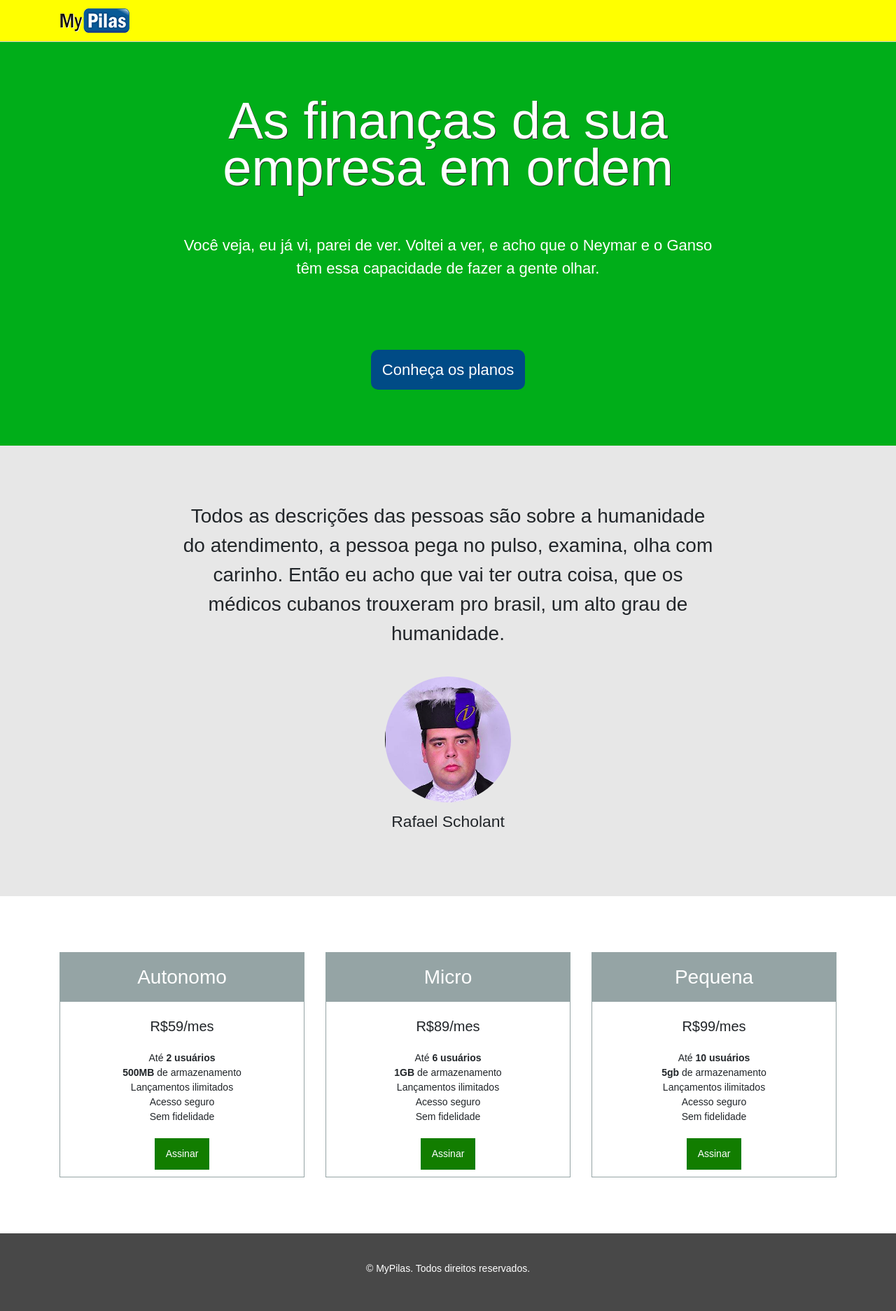
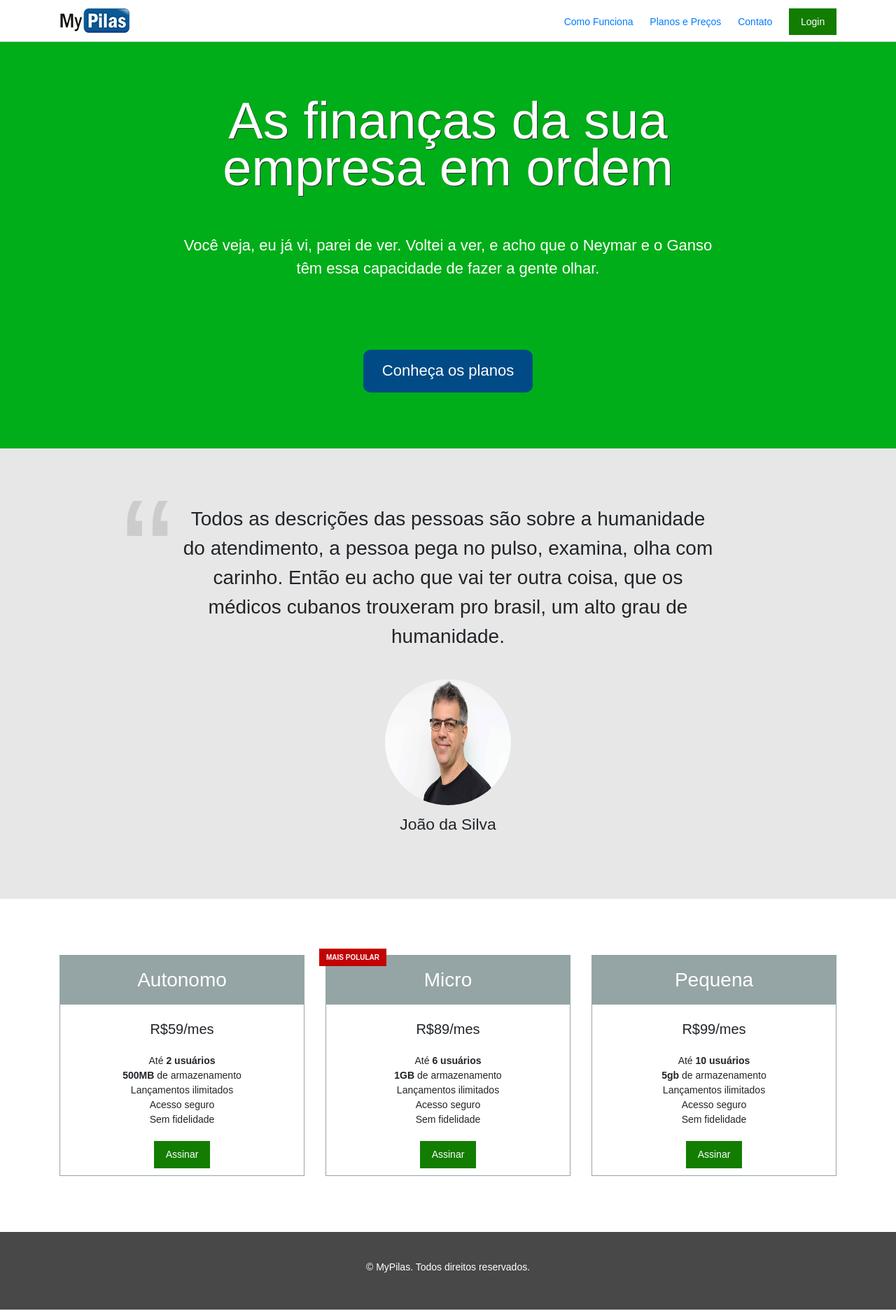
Before and after one commit to glangort/curso_css, a plain HTML site: page index.html in a window 1280 px wide. Shown: the whole page at 70% size. Drawn offline with Linux system fonts and the light colour scheme.

Commit message:
10012020

```diff
--- a/css/components.css
+++ b/css/components.css
@@ -4,9 +4,13 @@
 .plano {
     padding: 10px;
     border: 1px solid #95a4a5;
+
+    position: relative;
 }
 
 .plano__cabecalho {
+
+
     margin: -10px;
     margin-bottom: 0px;
 
@@ -17,6 +21,27 @@
     line-height: 2.5;
     font-weight: normal;
     font-size: 28px;
+}
+
+.plano--mais--polular::after {
+    position: absolute;
+    z-index: 9999;
+    top: -10px;
+    left: -10px;
+
+    content: "MAIS POLULAR";
+
+    padding: 0 10px;
+
+    background-color: #C20303;
+    color: #FFF;
+    font-size: .7142em;
+    font-weight: bold;
+    line-height: 2.5;
+
+
+
+
 }
 
 .plano__preco {
@@ -47,9 +72,13 @@
 
 .botao {
     display: inline-block;
+    padding: 0.8em 1.2em;
+
     background-color: #bbb;
     color: #fff;
-    padding: 12px 16px;
+
+    line-height: normal;
+    font-size: 1em;
     text-decoration: none;
 }
 
@@ -60,12 +89,15 @@
     color: #fff;
 }
 
-.botao--assinar {
+.botao--assinar,
+.botao--login {
     background-color: #127d00;
 }
 
 .botao--assinar:hover,
-.botao--assinar:focus {
+.botao--assinar:focus,
+.botao--login:hover,
+.botao--login:focus {
     background-color: #0e6400;
 }
 
@@ -79,6 +111,12 @@
 .botao--principal:focus {
 
     background-color: #003b6a;
+}
+
+@media(min-width: 992px){
+	.botao-chaveador{
+		display: none;
+	}
 }
 
 .chamada {
@@ -163,11 +201,13 @@
 \**************************/
 
 .depoimento {
+
+
     font-size: 2.2em;
 }
 
-@media(min-width: 992px){
-    .depoimento{
+@media(min-width: 992px) {
+    .depoimento {
         padding-left: 10%;
         padding-right: 10%;
 
@@ -177,6 +217,7 @@
 }
 
 .depoimento>blockquote {
+    position: relative;
     margin: 0;
     padding: 0 60px;
 
@@ -185,17 +226,116 @@
 
 }
 
-.depoimento-autor{
+.depoimento-autor {
     margin-top: 40px;
 
     text-align: center;
     font-size: 0.8181em;
 }
 
-.depoimento-autor > img{
+.depoimento-autor>img {
     border-radius: 50%;
 }
 
-.depoimento-autor > p {
+.depoimento-autor>p {
     margin-top: 10px;
 }
+
+.depoimento>blockquote::before {
+    position: absolute;
+    left: -0.10em;
+    top: -0.43em;
+
+    color: #CCC;
+
+    content: "\201C";
+
+    font-size: 8em;
+
+
+
+
+}
+
+/**************************\
+    NAVEGACAO
+\**************************/
+.navegacao {
+    margin-top: 12px;
+}
+
+.navegacao__menu {
+    float: right;
+}
+
+/**************************\
+    BOTAO CHAVEADOR
+\**************************/
+
+.botao-chaveador {
+    width: 24px;
+    height: 24px;
+    border: 0;
+
+    background: none;
+    background-image: url("../images/bars.png");
+}
+
+/**************************\
+    MENU
+\**************************/
+
+.menu {
+    margin: 0;
+
+    font-size: 1.4rem;
+
+
+
+    list-style: none;
+}
+
+@media(max-width: 991px) {
+
+    .menu {
+        position: fixed;
+        top: 0;
+        left: 0;
+        bottom: 0;
+
+        display: none;
+        width: 200px;
+        padding: 20px;
+        border-right: 1px solid #eee;
+
+        background-color: #fbfbfb;
+    }
+
+    .menu--exibindo{
+        display: block;
+    }
+
+    .menu__item {
+        display: block;
+
+        line-height: 3;
+    }
+
+    .menu__item--botao {
+        margin-top: 20px;
+    }
+}
+
+@media(min-width: 991px) {
+    .menu__item{
+        display: inline-block;
+
+        padding-right: 20px;
+
+    }
+
+    .menu__item:last-of-type {
+        padding-right: 0px;
+    }
+
+}
--- a/css/layout.css
+++ b/css/layout.css
@@ -1,14 +1,10 @@
-.layout-cabecalho    {
+.layout-cabecalho {
     border-bottom: 1px solid #ccc;
     height: 60px;
 }
 
-.layout-cabecalho img {
-    margin-top: 12px;
-}
-
-.layout-cabecalho--home{
-    background-color: yellow;
+.layout-cabecalho--home {
+    background-color: #FFF;
     position: fixed;
 
     right: 0;
@@ -22,7 +18,7 @@
     padding: 80px 0;
 }
 
-.layout-chamada{
+.layout-chamada {
     /* align-items: top; */
 
     margin-top: 60px;
@@ -31,7 +27,7 @@
     background-color: #00ae19;
 }
 
-.layout-depoimento{
+.layout-depoimento {
     padding: 80px 0;
     background-color: #e7e7e7;
 }
@@ -41,10 +37,16 @@
 
 } */
 
-.layout-rodape{
+.layout-rodape {
     text-align: center;
     padding: 40px 0px;
 
     background-color: #484848;
     color: #ffF;
 }
+
+@media(max-width: 749px) {
+    .layout-planos .row>div:not(.ultima-coluna) {
+        margin-bottom: 40px;
+    }
+}
--- a/index.html
+++ b/index.html
@@ -18,7 +18,29 @@
 
     <header class="layout-cabecalho layout-cabecalho--home">
         <div class="container">
-            <img src="images/logo.png" width="100" height="35" alt="MyPilas">
+
+            <nav class="navegacao">
+                <img src="images/logo.png" width="100" height="35" alt="MyPilas">
+
+                <div class="navegacao__menu">
+                    <button class="botao-chaveador js-chaveador"></button>
+
+                    <ul class="menu js-menu">
+                        <li class="menu__item">
+                            <a href="#">Como Funciona</a>
+                        </li>
+                        <li class="menu__item">
+                            <a href="#planos">Planos e Preços</a>
+                        </li>
+                        <li class="menu__item">
+                            <a href="#">Contato</a>
+                        </li>
+                        <li class="menu__item menu__item--botao">
+                            <a class="botao botao--login" href="#">Login</a>
+                        </li>
+                    </ul>
+                </div>
+            </nav>
         </div>
     </header>
 
@@ -26,7 +48,8 @@
         <div class="container">
             <div class="chamada">
                 <h1 class="chamada__titulo">As finanças da sua empresa em ordem</h1>
-                <p class="chamada__subtitulo">Você veja, eu já vi, parei de ver. Voltei a ver, e acho que o Neymar e o Ganso têm essa capacidade de fazer a gente olhar.
+                <p class="chamada__subtitulo">Você veja, eu já vi, parei de ver. Voltei a ver, e acho que o Neymar e o
+                    Ganso têm essa capacidade de fazer a gente olhar.
                 </p>
 
                 <div class="chamada__acao">
@@ -49,9 +72,9 @@
                 </blockquote>
 
                 <div class="depoimento-autor">
-                    <img class="foto-depoimento" height="180px" width="180px" src="images/depoiment.png"
+                    <img class="foto-depoimento" height="180px" width="180px" src="images/depoiment.jpg"
                         alt="Joao da Silva">
-                    <p>Rafael Scholant</p>
+                    <p>João da Silva</p>
                 </div>
             </div>
 
@@ -83,7 +106,7 @@
                 </div>
 
                 <div class="col-md-4">
-                    <article class="plano">
+                    <article class="plano plano--mais--polular">
                         <h2 class="plano__cabecalho">Micro</h2>
                         <div class="plano__preco">R$89/mes</div>
                         <ul class="plano__caracteristicas">
@@ -101,8 +124,10 @@
                     </article>
                 </div>
 
-                <div class="col-md-4">
-                    <article class="plano">
+
+
+                <div class="col-md-4 ultima-coluna">
+                    <article class="plano ">
                         <h2 class="plano__cabecalho">Pequena</h2>
                         <div class="plano__preco">R$99/mes</div>
                         <ul class="plano__caracteristicas">
@@ -131,6 +156,7 @@
 
 </body>
 
+<script src="javascript/app.js"></script>
 
 
 </html>
--- /dev/null
+++ b/javascript/app.js
@@ -0,0 +1,6 @@
+var alternador = document.querySelector('.js-chaveador');
+
+alternador.onclick = function() {
+  var menu = document.querySelector('.js-menu');
+  menu.classList.toggle('menu--exibindo');
+}
```
Also changed, not shown: images/bars.png (added), images/depoiment.jpg (added).
